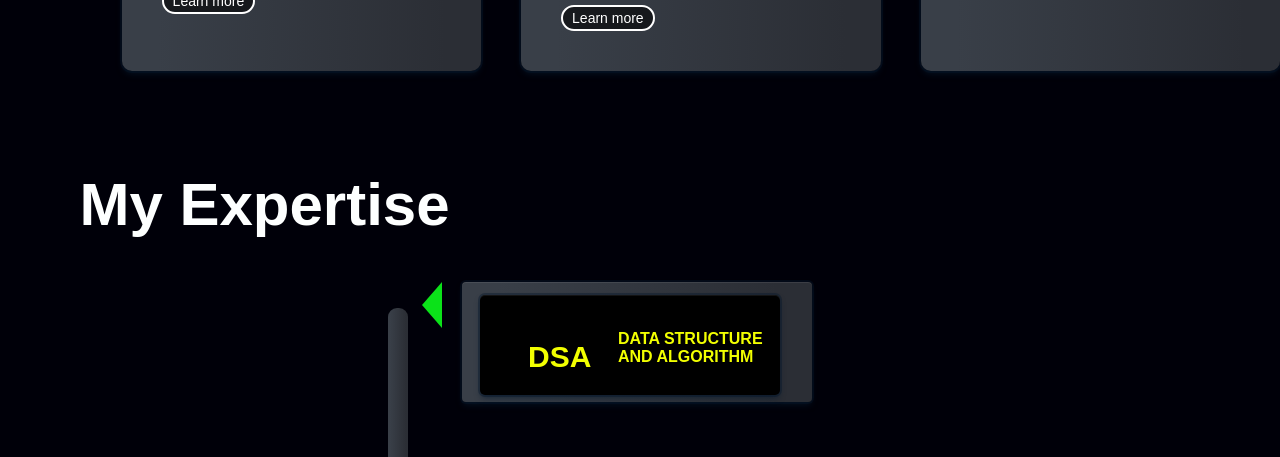
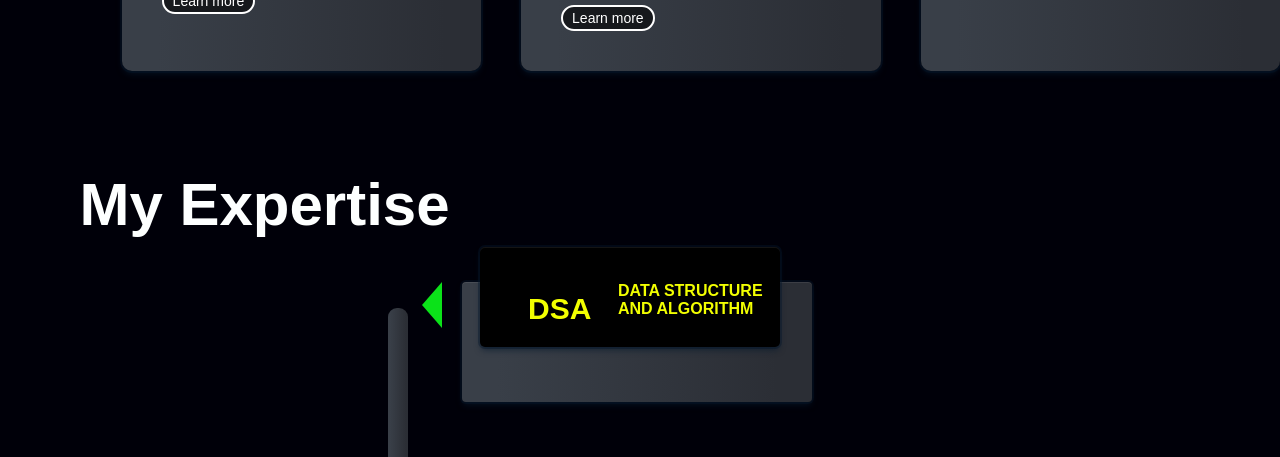
Before and after one commit to KumarGit01/PORTFOLIO., a plain HTML site: page index.html in a window 1280 px wide. Shown: the part 2953-3410 px from the top of the page. Drawn offline with Linux system fonts and the light colour scheme.

Commit message:
Update CUSTOM.CSS

```diff
--- a/CUSTOM.CSS
+++ b/CUSTOM.CSS
@@ -1299,7 +1299,7 @@ left: 6%;
 .div1cir{
     position: absolute;
     left: 37.5%;
-    top: 406%;
+    top: 400%;
     padding: 10px 40px;
 width: 300px;
 height: 100px;
```
